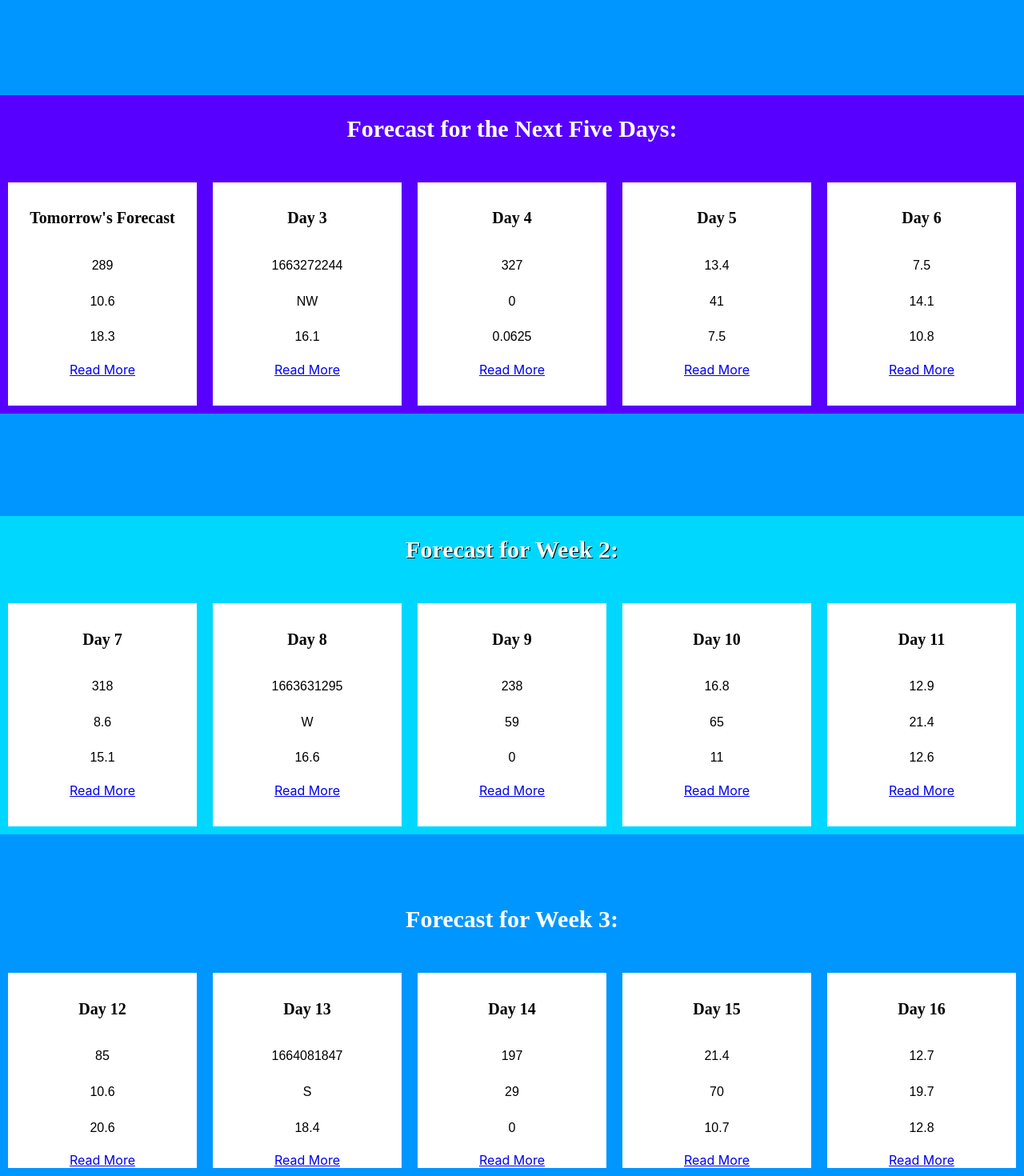
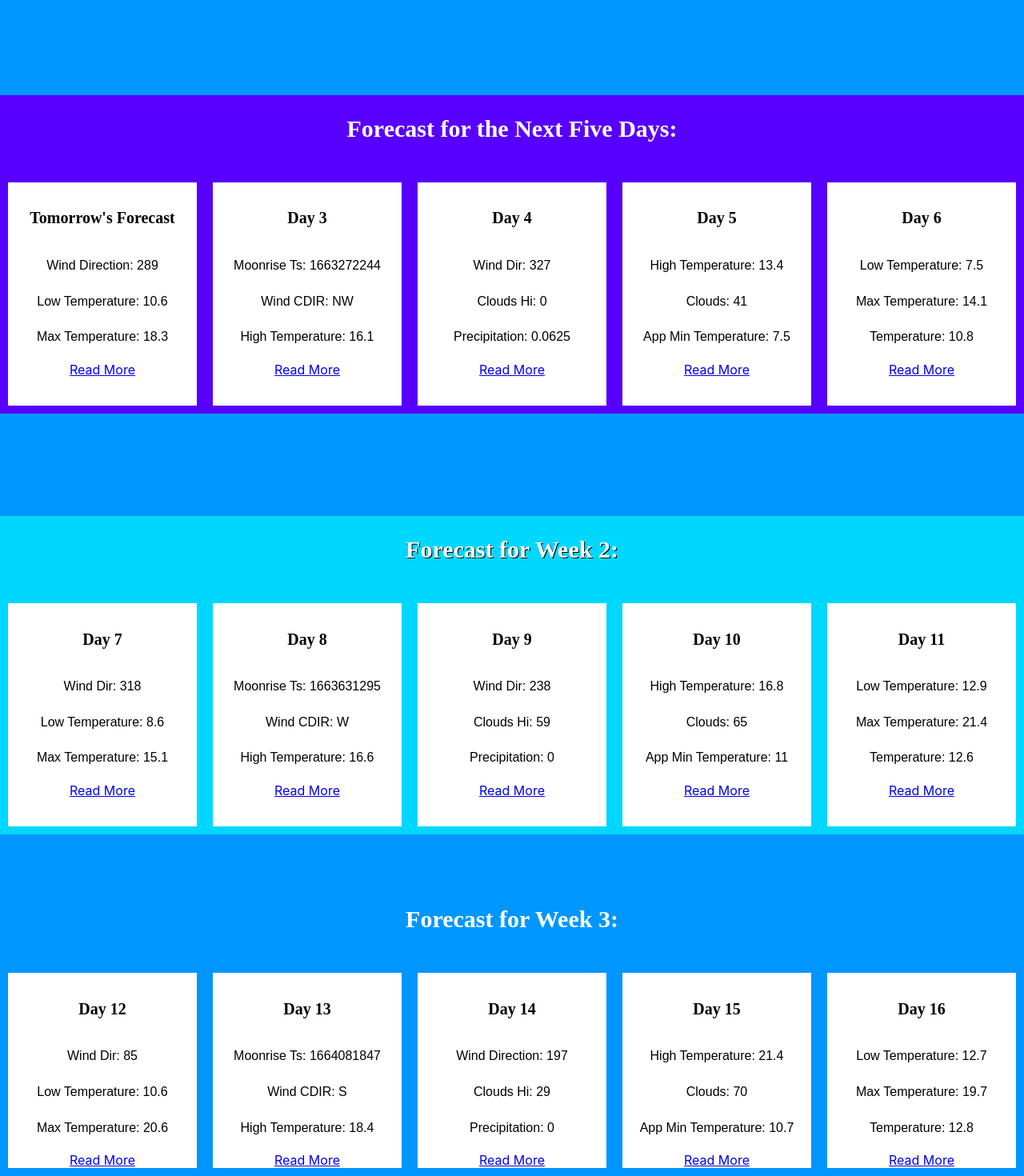
Before and after one commit to AJWest22/weather-app, a React (Create React App) app in the folder weather-app/: page /#/ in a window 1280 px wide. Shown: the part 774-2244 px from the top of the page at 80% size. Built offline with nearby package versions, Linux system fonts and the light colour scheme.

Commit message:
add info to days in groups

```diff
--- a/weather-app/src/components/GroupOne.js
+++ b/weather-app/src/components/GroupOne.js
@@ -38,37 +38,37 @@ export default function GroupOne() {
       <div className="group-flex">
         <div className="groups">
           <h5>Tomorrow's Forecast</h5>
-          <p className="group-text">{filteredRecord.wind_dir}</p>
-          <p className="group-text">{filteredRecord.low_temp}</p>
-          <p className="group-text">{filteredRecord.max_temp}</p>
+          <p className="group-text">Wind Direction: {filteredRecord.wind_dir}</p>
+          <p className="group-text">Low Temperature: {filteredRecord.low_temp}</p>
+          <p className="group-text">Max Temperature: {filteredRecord.max_temp}</p>
           <Link to="/pages/daytwo">Read More</Link>
         </div>
         <div className="groups">
           <h5>Day 3</h5>
-          <p className="group-text">{secondFilteredRecord.moonrise_ts}</p>
-          <p className="group-text">{secondFilteredRecord.wind_cdir}</p>
-          <p className="group-text">{secondFilteredRecord.high_temp}</p>
+          <p className="group-text">Moonrise Ts: {secondFilteredRecord.moonrise_ts}</p>
+          <p className="group-text">Wind CDIR: {secondFilteredRecord.wind_cdir}</p>
+          <p className="group-text">High Temperature: {secondFilteredRecord.high_temp}</p>
           <Link to="/pages/daythree">Read More</Link>
         </div>
         <div className="groups">
           <h5>Day 4</h5>
-          <p className="group-text">{thirdFilteredRecord.wind_dir}</p>
-          <p className="group-text">{thirdFilteredRecord.clouds_hi}</p>
-          <p className="group-text">{thirdFilteredRecord.precip}</p>
+          <p className="group-text">Wind Dir: {thirdFilteredRecord.wind_dir}</p>
+          <p className="group-text">Clouds Hi: {thirdFilteredRecord.clouds_hi}</p>
+          <p className="group-text">Precipitation: {thirdFilteredRecord.precip}</p>
           <Link to="/pages/dayfour">Read More</Link>
         </div>
         <div className="groups">
           <h5>Day 5</h5>
-          <p className="group-text">{fourthFilteredRecord.high_temp}</p>
-          <p className="group-text">{fourthFilteredRecord.clouds}</p>
-          <p className="group-text">{fourthFilteredRecord.app_min_temp}</p>
+          <p className="group-text">High Temperature: {fourthFilteredRecord.high_temp}</p>
+          <p className="group-text">Clouds: {fourthFilteredRecord.clouds}</p>
+          <p className="group-text">App Min Temperature: {fourthFilteredRecord.app_min_temp}</p>
           <Link to="/pages/dayfive">Read More</Link>
         </div>
         <div className="groups">
           <h5>Day 6</h5>
-          <p className="group-text">{fifthFilteredRecord.low_temp}</p>
-          <p className="group-text">{fifthFilteredRecord.max_temp}</p>
-          <p className="group-text">{fifthFilteredRecord.temp}</p>
+          <p className="group-text">Low Temperature: {fifthFilteredRecord.low_temp}</p>
+          <p className="group-text">Max Temperature: {fifthFilteredRecord.max_temp}</p>
+          <p className="group-text">Temperature: {fifthFilteredRecord.temp}</p>
           <Link to="/pages/daysix">Read More</Link>
         </div>
       </div>
--- a/weather-app/src/components/GroupThree.js
+++ b/weather-app/src/components/GroupThree.js
@@ -33,37 +33,37 @@ return (
     <div className="group-flex">
       <div className="group-three">
         <h5>Day 12</h5>
-        <p className="group-text">{eleventhFilteredRecord.wind_dir}</p>
-        <p className="group-text">{eleventhFilteredRecord.low_temp}</p>
-        <p className="group-text">{eleventhFilteredRecord.max_temp}</p>
+        <p className="group-text">Wind Dir: {eleventhFilteredRecord.wind_dir}</p>
+        <p className="group-text">Low Temperature: {eleventhFilteredRecord.low_temp}</p>
+        <p className="group-text">Max Temperature: {eleventhFilteredRecord.max_temp}</p>
         <Link to="/pages/daytwelve">Read More</Link>
       </div>
       <div className="group-three">
         <h5>Day 13</h5>
-        <p className="group-text">{twelfthFilteredRecord.moonrise_ts}</p>
-        <p className="group-text">{twelfthFilteredRecord.wind_cdir}</p>
-        <p className="group-text">{twelfthFilteredRecord.high_temp}</p>
+        <p className="group-text">Moonrise Ts: {twelfthFilteredRecord.moonrise_ts}</p>
+        <p className="group-text">Wind CDIR: {twelfthFilteredRecord.wind_cdir}</p>
+        <p className="group-text">High Temperature: {twelfthFilteredRecord.high_temp}</p>
         <Link to="/pages/daythirteen">Read More</Link>
       </div>
       <div className="group-three">
         <h5>Day 14</h5>
-        <p className="group-text">{thirteenthFilteredRecord.wind_dir}</p>
-        <p className="group-text">{thirteenthFilteredRecord.clouds_hi}</p>
-        <p className="group-text">{thirteenthFilteredRecord.precip}</p>
+        <p className="group-text">Wind Direction: {thirteenthFilteredRecord.wind_dir}</p>
+        <p className="group-text">Clouds Hi: {thirteenthFilteredRecord.clouds_hi}</p>
+        <p className="group-text">Precipitation: {thirteenthFilteredRecord.precip}</p>
         <Link to="/pages/dayfourteen">Read More</Link>
       </div>
       <div className="group-three">
         <h5>Day 15</h5>
-        <p className="group-text">{fourteenthFilteredRecord.high_temp}</p>
-        <p className="group-text">{fourteenthFilteredRecord.clouds}</p>
-        <p className="group-text">{fourteenthFilteredRecord.app_min_temp}</p>
+        <p className="group-text">High Temperature: {fourteenthFilteredRecord.high_temp}</p>
+        <p className="group-text">Clouds: {fourteenthFilteredRecord.clouds}</p>
+        <p className="group-text">App Min Temperature: {fourteenthFilteredRecord.app_min_temp}</p>
         <Link to="/pages/dayfifteen">Read More</Link>
       </div>
       <div className="group-three">
         <h5>Day 16</h5>
-        <p className="group-text">{fifteenthFilteredRecord.low_temp}</p>
-        <p className="group-text">{fifteenthFilteredRecord.max_temp}</p>
-        <p className="group-text">{fifteenthFilteredRecord.temp}</p>
+        <p className="group-text">Low Temperature: {fifteenthFilteredRecord.low_temp}</p>
+        <p className="group-text">Max Temperature: {fifteenthFilteredRecord.max_temp}</p>
+        <p className="group-text">Temperature: {fifteenthFilteredRecord.temp}</p>
         <Link to="/pages/daysixteen">Read More</Link>
       </div>
     </div>
--- a/weather-app/src/components/GroupTwo.js
+++ b/weather-app/src/components/GroupTwo.js
@@ -32,37 +32,37 @@ export default function GroupTwo() {
       <div className="group-flex">
         <div className="group-two">
           <h5>Day 7</h5>
-          <p className="group-text">{sixthFilteredRecord.wind_dir}</p>
-          <p className="group-text">{sixthFilteredRecord.low_temp}</p>
-          <p className="group-text">{sixthFilteredRecord.max_temp}</p>
+          <p className="group-text">Wind Dir: {sixthFilteredRecord.wind_dir}</p>
+          <p className="group-text">Low Temperature: {sixthFilteredRecord.low_temp}</p>
+          <p className="group-text">Max Temperature: {sixthFilteredRecord.max_temp}</p>
           <Link to="/pages/dayseven">Read More</Link>
         </div>
         <div className="group-two">
           <h5>Day 8</h5>
-          <p className="group-text">{seventhFilteredRecord.moonrise_ts}</p>
-          <p className="group-text">{seventhFilteredRecord.wind_cdir}</p>
-          <p className="group-text">{seventhFilteredRecord.high_temp}</p>
+          <p className="group-text">Moonrise Ts: {seventhFilteredRecord.moonrise_ts}</p>
+          <p className="group-text">Wind CDIR: {seventhFilteredRecord.wind_cdir}</p>
+          <p className="group-text">High Temperature: {seventhFilteredRecord.high_temp}</p>
           <Link to="/pages/dayeight">Read More</Link>
         </div>
         <div className="group-two">
           <h5>Day 9</h5>
-          <p className="group-text">{eighthFilteredRecord.wind_dir}</p>
-          <p className="group-text">{eighthFilteredRecord.clouds_hi}</p>
-          <p className="group-text">{eighthFilteredRecord.precip}</p>
+          <p className="group-text">Wind Dir: {eighthFilteredRecord.wind_dir}</p>
+          <p className="group-text">Clouds Hi: {eighthFilteredRecord.clouds_hi}</p>
+          <p className="group-text">Precipitation: {eighthFilteredRecord.precip}</p>
           <Link to="/pages/daynine">Read More</Link>
         </div>
         <div className="group-two">
           <h5>Day 10</h5>
-          <p className="group-text">{ninthFilteredRecord.high_temp}</p>
-          <p className="group-text">{ninthFilteredRecord.clouds}</p>
-          <p className="group-text">{ninthFilteredRecord.app_min_temp}</p>
+          <p className="group-text">High Temperature: {ninthFilteredRecord.high_temp}</p>
+          <p className="group-text">Clouds: {ninthFilteredRecord.clouds}</p>
+          <p className="group-text">App Min Temperature: {ninthFilteredRecord.app_min_temp}</p>
           <Link to="/pages/dayten">Read More</Link>
         </div>
         <div className="group-two">
           <h5>Day 11</h5>
-          <p className="group-text">{tenthFilteredRecord.low_temp}</p>
-          <p className="group-text">{tenthFilteredRecord.max_temp}</p>
-          <p className="group-text">{tenthFilteredRecord.temp}</p>
+          <p className="group-text">Low Temperature: {tenthFilteredRecord.low_temp}</p>
+          <p className="group-text">Max Temperature: {tenthFilteredRecord.max_temp}</p>
+          <p className="group-text">Temperature: {tenthFilteredRecord.temp}</p>
           <Link to="/pages/dayeleven">Read More</Link>
         </div>
       </div>
```
